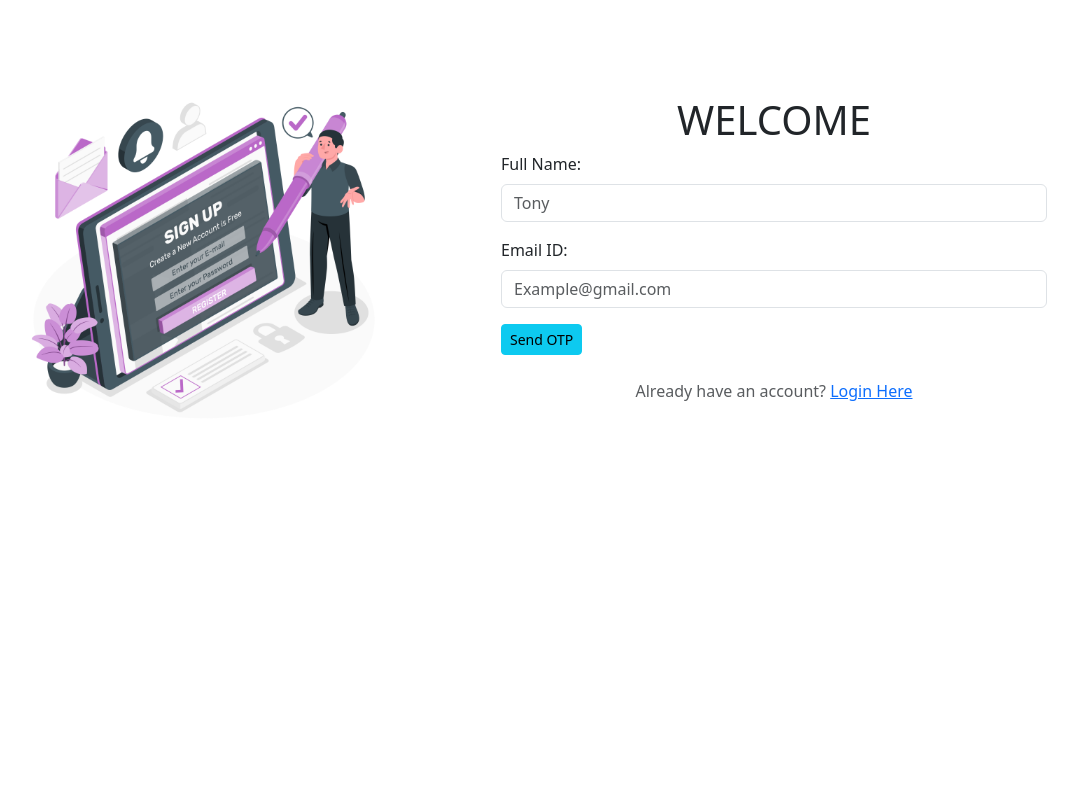
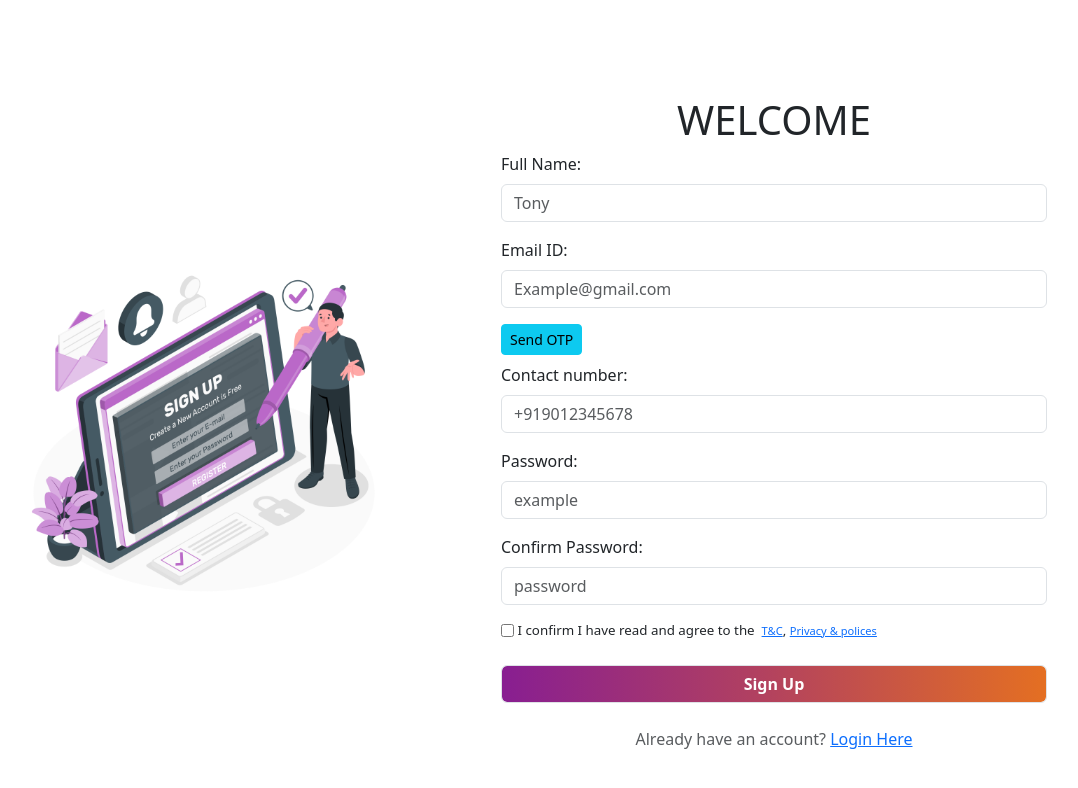
Before and after one commit to Stintworld/Stint-world-FrontEnd, a React (Create React App) app: page /regjobseeker in a window 1280 px wide. Shown: the top 788 px of the page, without its empty margins (151-1229 px from the left). Built offline with nearby package versions, Linux system fonts and the light colour scheme.

Commit message:
over all chnages applicant iD, applocation, etc

```diff
--- a/src/Components/Adminapplicantprofileview.jsx
+++ b/src/Components/Adminapplicantprofileview.jsx
@@ -75,7 +75,6 @@ const Adminapplicantprofileview = ({logout}) => {
                 const response = await fetch(`https://www.stint.world/applicants/findImage/${applicantId}`, requestOptions);
                 const imageBlob = await response.blob()
                 const imageURL = URL.createObjectURL(imageBlob)
-                console.log(imageURL);
                 setAppImages(imageURL)
             }
             catch (err) {
--- a/src/Components/Adminemployerpage.jsx
+++ b/src/Components/Adminemployerpage.jsx
@@ -92,7 +92,6 @@ const Adminemployerpage = () => {
 
   // Code to deactivate the jobseeker, this will soft delete the
   const handleDeactivate = (employerId) => {
-    console.log(`Deactivate Employer: ${employerId}`);
     // const deactiveEmployer= axios.put(`http://localhost:8080/employer/delete/${employerId}`)
     const deactiveEmployer= axios.put(`https://www.stint.world/employer/delete/${employerId}`)
     .then((response)=>{ return response.data})
--- a/src/Components/Admininterviewpage.jsx
+++ b/src/Components/Admininterviewpage.jsx
@@ -122,7 +122,7 @@ const Admininterviewpage = () => {
               <tr key={interview.jobApplicationId}>
                 <td>{interview.jobApplicationId}</td>
                 <td><Link to={`/adminviewjd/${interview.jobSerial}`} style={{ textDecoration: "none", color: "black" }}>{interview.jobSerial}</Link></td>
-                <td><Link to={`/empapplicatprofileview${interview.ApplicantID}`} style={{ textDecoration: "none", color: "black" }}>{interview.ApplicantID}</Link></td>
+                <td><Link to={`/adminapplicatprofileview${interview.applicantId}`} style={{ textDecoration: "none", color: "black" }}>{interview.applicantId}</Link></td>
                 <td>{interview.jobApplicationStatus}</td>
                 <td>{interview.jobTitle}</td>
                 <td>{interview.company}</td>
--- a/src/Components/Adminjobseekerspage.jsx
+++ b/src/Components/Adminjobseekerspage.jsx
@@ -28,7 +28,6 @@ const Adminjobseekerspage = () => {
       const jobsdata = await axios.get("https://www.stint.world/applicants/getallapplicants")
         .then((response) => { return response.data })
         .then((data) => {
-          console.log(data);
           if (data.statusCode === 200) {
             const x = data.data.reverse() // latest jobs will display at first
             setJobSeekers(x)
@@ -147,7 +146,6 @@ const Adminjobseekerspage = () => {
         return response.data
       })
       .then((data) => {
-        console.log(data);
         if (data.statusCode === 201) {
           alert(data.data)
           setShowResumeModal(false)
@@ -216,16 +214,13 @@ const Adminjobseekerspage = () => {
 
             {paginatedJobSeekers.map((jobSeeker) => (
               <tr key={jobSeeker.applicantId}>
-                <td> <Link to={`/empapplicatprofileview${jobSeeker.applicantId}`} style={{ textDecoration: "none", color: "black", target: "_blank" }}>{jobSeeker.applicantId}</Link> </td>
+                <td> <Link to={`/adminapplicatprofileview${jobSeeker.applicantId}`} style={{ textDecoration: "none", color: "black", target: "_blank" }}>{jobSeeker.applicantId}</Link> </td>
                 <td>{jobSeeker.applicantName}</td>
                 <td>{jobSeeker.applicantEmail}</td>
                 <td>{jobSeeker.applicantPhNo}</td>
                 <td>{jobSeeker.status}</td>
-                <td>{jobSeeker.applications[0].jobLevel}</td>
-                {/* {
-                  console.log(jobSeeker.applications[0].jobLevel)
-                } */}
-                <td>{jobSeeker.applications[0].applicantLocation}</td>
+                <td>{jobSeeker.jobLevel}</td>
+                <td>{jobSeeker.applicantLocation}</td>
                 <td>
                   {/* <button variant="primary" size="sm" onClick={() => handleUploadResume(jobSeeker.id)}> */}
                   <button className="btn btn-primary btn-sm mx-1" onClick={() => handleResumeClick(jobSeeker.applicantId)}>
--- a/src/Components/Adminlist.jsx
+++ b/src/Components/Adminlist.jsx
@@ -8,8 +8,6 @@ const Adminlist = ({ adminList }) => {
   const mainAdminID= localStorage.getItem("adminId")
 
   const handleDeaactivateAdmin = (adminId) => {
-    console.log("Deleting the admin with ID: ", adminId);
-    // admins/deletebyadminhead/{adminHeadId}/{adminId}"
     const deletedAdmin = axios.put(`https://www.stint.world/admins/deletebyadminhead/${mainAdminID}/${adminId}`)
     .then((response)=>{
       return response.data
--- a/src/Components/Adminviewapplicants.jsx
+++ b/src/Components/Adminviewapplicants.jsx
@@ -16,7 +16,6 @@ useEffect(()=>{
     return response.data
   })
   .then((data)=>{
-    console.log(data);
     if(data.statusCode === 200)
       {
         setJob_Applicants_Details(data.data)
--- a/src/Components/Jobseekerregform.jsx
+++ b/src/Components/Jobseekerregform.jsx
@@ -10,7 +10,7 @@ import { useHistory } from "react-router-dom/cjs/react-router-dom.min";
 const Jobseekerregform = () => {
 
     const history = new useHistory()
-    const viewpwd= useRef(false)
+    const viewpwd = useRef(false)
     const [name, setName] = useState('');
     const [email, setEmail] = useState('');
     const [phone, setPhone] = useState('');
@@ -37,9 +37,9 @@ const Jobseekerregform = () => {
     // call the new Applicant registration API
     const handleSubmit = (event) => {
         event.preventDefault();
-        const ack= document.getElementById('password');
-        if(ack)
-            {
+        // const ack = document.getElementById('checkboxtcpp');
+        const ack= viewpwd.current.checked;
+        if (ack) {
             // Implement form submission logic here (e.g., send data to server)
             if (password === Confirmpassword) {
                 const newApplicant = {
@@ -91,12 +91,10 @@ const Jobseekerregform = () => {
                 setErrMessage("Pasowrd miss Match")
             }
         }
-            else
-            {
+        else {
             setErrMessageState(true)
             setErrMessage("Read and agree for the T&C, privacy & policies")
         }
-
 
         // Clear form fields after submission
         setName('');
@@ -115,11 +113,9 @@ const Jobseekerregform = () => {
         const sendOtp = axios.post(`https://www.stint.world/otps/sendotpmail`, null, { params: { emailId: email } })
             // const sendOtp = axios.post(`http://localhost:8080/otps/sendotpmail`, null, { params: { emailId: email } })
             .then((response) => {
-                console.log(response);
                 return response.data
             })
             .then((data) => {
-                console.log(data);
                 if (data.statusCode === 200) {
                     document.getElementsByClassName("verifyotpsection")[0].style.display = "block";
                     alert("OTP sent to entired Email ID");
@@ -289,10 +285,10 @@ const Jobseekerregform = () => {
                                             maxLength={16}
                                         />
                                     </div>
-                                    <label htmlFor="viewpaswword" className='d-flex flex-wrap justify-content-start align-items-center' style={{fontSize:"smaller"}}>
-                                        <input type="checkbox" id='viewpaswword' ref={viewpwd} required />  I confirm I have red and agree to the &nbsp;
-                                        <Link to="/termscondition" style={{fontSize:"smaller"}}> T&C </Link>,&nbsp;
-                                        <Link to="/privacypolicy" style={{fontSize:"smaller"}}> Privacy & polices </Link>
+                                    <label htmlFor="checkboxtcpp" className='d-flex flex-wrap justify-content-start align-items-center' style={{ fontSize: "smaller" }}>
+                                        <input type="checkbox" id='checkboxtcpp' ref={viewpwd} required />  I confirm I have read and agree to the &nbsp;
+                                        <Link to="/termscondition" style={{ fontSize: "smaller" }}> T&C </Link>,&nbsp;
+                                        <Link to="/privacypolicy" style={{ fontSize: "smaller" }}> Privacy & polices </Link>
                                     </label>
                                     <div className="my-4">
                                         <input type="submit" className="form-control signinbutton " id="submitbuttons" value="Sign Up" />
--- a/src/Components/Logout.jsx
+++ b/src/Components/Logout.jsx
@@ -4,7 +4,7 @@ import "../Stylesh/Logout.css"
 
 const Logout = ({logout}) => {
  const history = new useHistory();
-console.log(logout);
+
 
     return (
         <Container fluid className="p-5 vh-100 d-flex justify-content-center flex-column align-items-end maindiv">
--- a/src/Stylesh/Employerregform.css
+++ b/src/Stylesh/Employerregform.css
@@ -9,5 +9,5 @@
 }
 .hideshowinputfield
 {
-    display: none;
+    display: block !important;
 }
```
Lines whose indentation alone changed are shown as unchanged.
